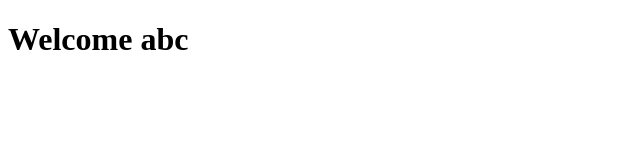
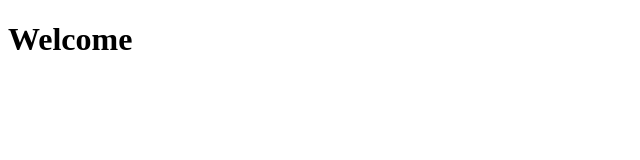
Before and after one commit to izap1205/Project-Web, a website: page index.html in a window 1280 px wide. Shown: the full height of the page, 0-640 px from the left. Drawn offline with Linux system fonts and the light colour scheme.

Commit message:
add title

```diff
--- a/index.html
+++ b/index.html
@@ -2,10 +2,10 @@
 <html lang="en">
 <head>
     <meta charset="UTF-8">
-    <title>Title</title>
+    <title>Projekt</title>
 </head>
 <body>
-<h1>Welcome abc</h1>
+<h1>Welcome</h1>
 
 </body>
 </html>
```
